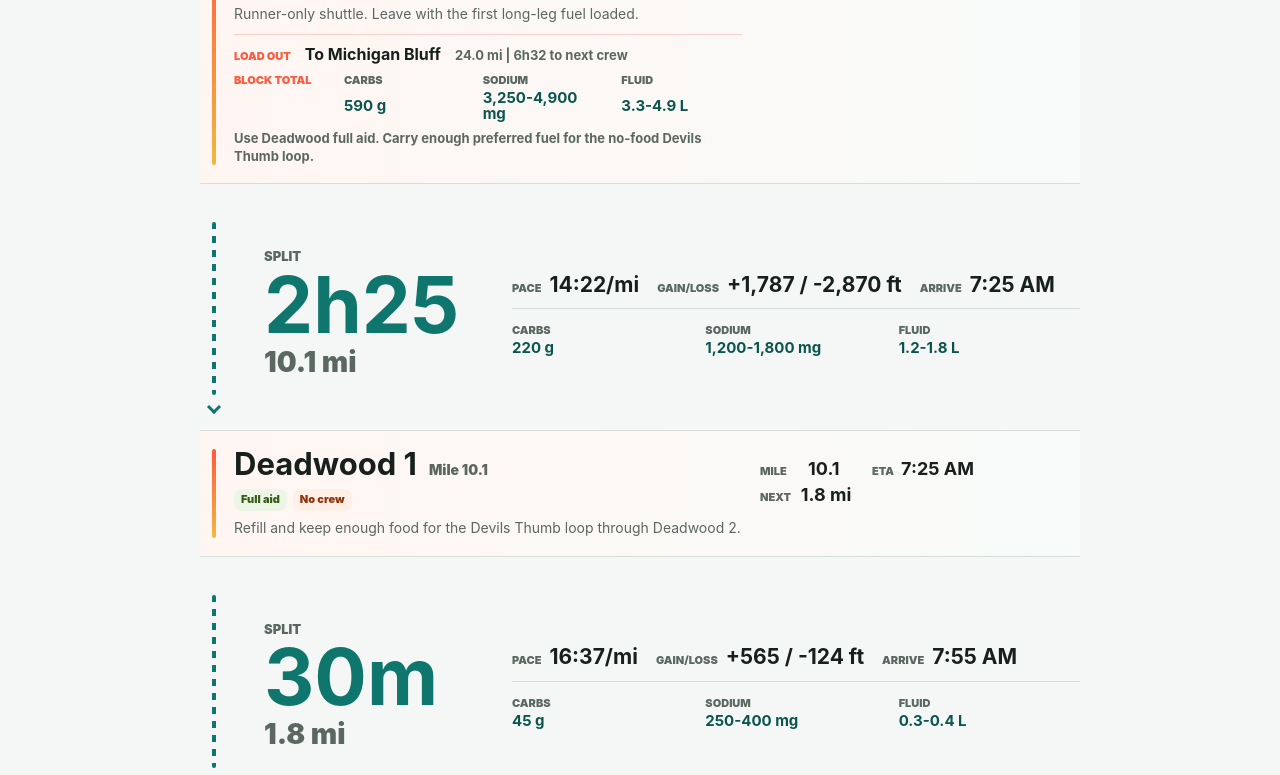
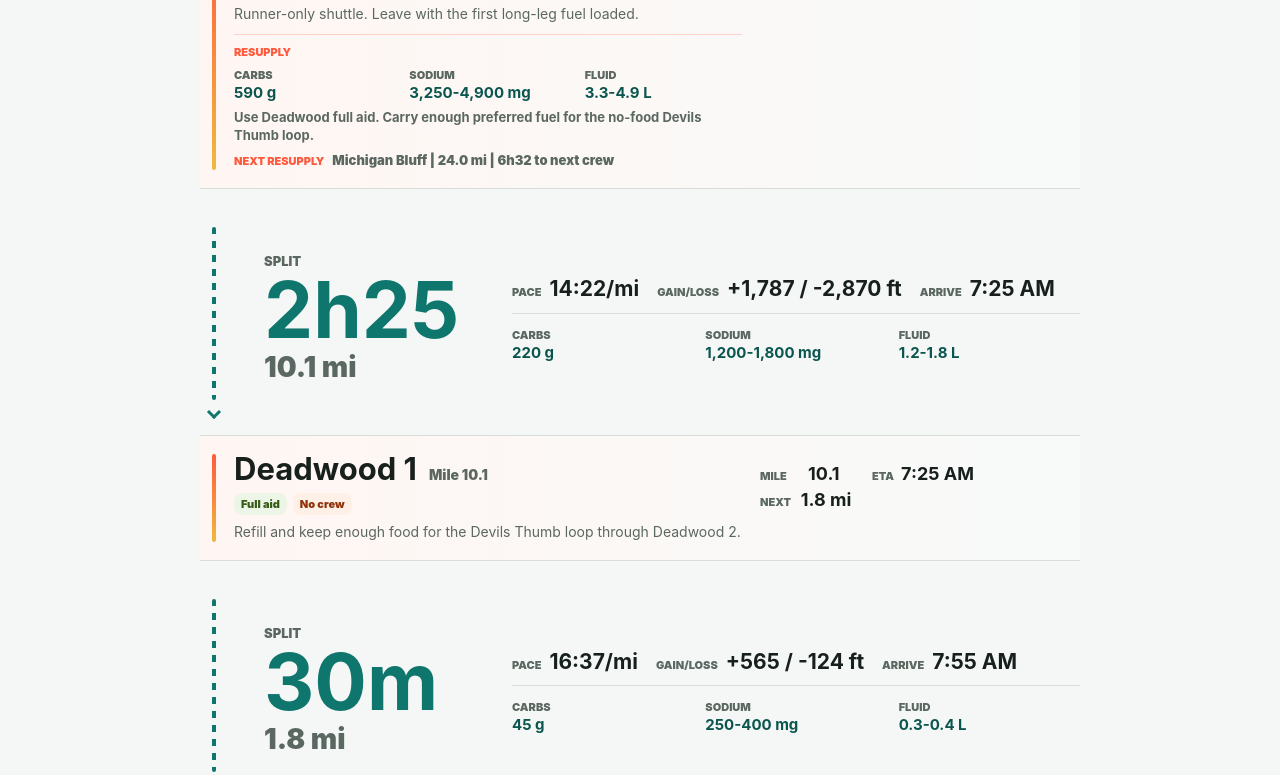
Before and after one commit to cyrusaf/canyons-100k-plan, a website: page docs/index.html in a window 1280 px wide. Shown: the part 625-1400 px from the top of the page. Drawn offline with Linux system fonts and the light colour scheme.

Commit message:
Clarify resupply labels

```diff
--- a/docs/index.html
+++ b/docs/index.html
@@ -438,7 +438,8 @@ h2 {
 }
 
 .resupply-range,
-.resupply-note {
+.resupply-note,
+.resupply-context {
   color: var(--muted);
   font-size: 13px;
   font-weight: 750;
@@ -446,7 +447,7 @@ h2 {
 
 .resupply-fuel {
   display: grid;
-  grid-template-columns: repeat(2, minmax(0, 1fr));
+  grid-template-columns: repeat(auto-fit, minmax(88px, 1fr));
   gap: 8px 12px;
 }
 
@@ -455,15 +456,6 @@ h2 {
   display: grid;
   gap: 2px;
   min-width: 88px;
-}
-
-.resupply-fuel .resupply-total {
-  grid-column: 1 / -1;
-  min-width: 0;
-}
-
-.resupply-total .label {
-  color: var(--crew);
 }
 
 .resupply-fuel strong,
@@ -475,6 +467,27 @@ h2 {
 
 .resupply-note {
   margin: 0;
+}
+
+.resupply-context {
+  display: flex;
+  flex-wrap: wrap;
+  gap: 3px 8px;
+  align-items: baseline;
+  margin: 0;
+}
+
+.resupply-context-label {
+  color: var(--crew);
+  font-size: 11px;
+  font-weight: 900;
+  text-transform: uppercase;
+}
+
+.resupply-context-detail,
+.resupply-context-detail strong {
+  color: var(--muted);
+  font-weight: 900;
 }
 
 .leg {
@@ -1231,7 +1244,7 @@ h2 {
   display: grid;
   grid-column: 3;
   grid-row: 2;
-  grid-template-columns: minmax(0, 1fr) auto;
+  grid-template-columns: auto minmax(0, 1fr);
   gap: 3px 8px;
   align-self: stretch;
   min-width: 0;
@@ -1248,15 +1261,34 @@ h2 {
 }
 
 .station-resupply strong {
+  min-width: 0;
+  overflow: hidden;
   font-size: 15px;
   line-height: 1.1;
+  text-overflow: ellipsis;
   white-space: nowrap;
 }
 
-.station-resupply em {
+.station-resupply-meta {
   grid-column: 1 / 3;
+  display: flex;
+  gap: 6px;
+  align-items: baseline;
+  min-width: 0;
+}
+
+.station-resupply-meta span {
+  display: inline;
+  flex: 0 0 auto;
+  color: var(--crew);
+  font-size: 10.5px;
+  line-height: 1.05;
+}
+
+.station-resupply-meta em {
+  min-width: 0;
   overflow: hidden;
-  color: var(--ink);
+  color: var(--muted);
   font-size: 13px;
   font-style: normal;
   font-weight: 850;
@@ -1367,7 +1399,7 @@ h2 {
     font-size: 13px;
   }
 
-  .station-resupply em {
+  .station-resupply-meta em {
     font-size: 12px;
   }
 }
@@ -1662,14 +1694,9 @@ h2 {
   }
 
   .resupply-fuel {
-    grid-template-columns: auto repeat(3, minmax(0, 1fr));
+    grid-template-columns: repeat(3, minmax(0, 1fr));
     gap: 8px 18px;
     max-width: 680px;
-  }
-
-  .resupply-fuel .resupply-total {
-    grid-column: auto;
-    min-width: 92px;
   }
 
   .leg {
@@ -1930,7 +1957,7 @@ h2 {
     white-space: nowrap;
   }
 
-  .station-resupply em {
+  .station-resupply-meta em {
     font-size: 10.5px;
   }
 
@@ -2236,19 +2263,17 @@ h2 {
               <div class="badges"><span class="badge warn">No crew</span><span class="badge">Start</span></div>
               <p class="stop-note">Runner-only shuttle. Leave with the first long-leg fuel loaded.</p>
 
-              <div class="resupply" aria-label="Load out from China Wall Start to Michigan Bluff">
+              <div class="resupply" aria-label="Resupply from China Wall Start to Michigan Bluff">
                 <div class="resupply-head">
-                  <span class="label">Load out</span>
-                  <strong>To Michigan Bluff</strong>
-                  <span class="resupply-range">24.0 mi | 6h32 to next crew</span>
-                </div>
-                <div class="resupply-fuel" aria-label="Block total to cover before Michigan Bluff">
-                  <span class="resupply-total"><span class="label">Block total</span></span>
+                  <span class="label">Resupply</span>
+                </div>
+                <div class="resupply-fuel" aria-label="Fuel to cover before Michigan Bluff">
                   <span><span class="label">Carbs</span><strong>590 g</strong></span>
                   <span><span class="label">Sodium</span><strong>3,250-4,900 mg</strong></span>
                   <span><span class="label">Fluid</span><strong>3.3-4.9 L</strong></span>
                 </div>
                 <p class="resupply-note">Use Deadwood full aid. Carry enough preferred fuel for the no-food Devils Thumb loop.</p>
+                <p class="resupply-context"><span class="resupply-context-label">Next resupply</span> <span class="resupply-context-detail"><strong>Michigan Bluff</strong> | 24.0 mi | 6h32 to next crew</span></p>
               </div>
             </div>
             <div class="stop-side" aria-label="China Wall Start timing">
@@ -2532,19 +2557,17 @@ h2 {
               <div class="badges"><span class="badge crew">Crew stop</span><span class="badge aid">Aid</span><span class="badge warn">Cut 12:45 PM</span></div>
               <p class="stop-note">CREW HERE: arrive by 10:40 AM. Fast bottle swap, cooling, sunscreen, quick stomach/feet check.</p>
 
-              <div class="resupply" aria-label="Load out from Michigan Bluff to Foresthill">
+              <div class="resupply" aria-label="Resupply from Michigan Bluff to Foresthill">
                 <div class="resupply-head">
-                  <span class="label">Load out</span>
-                  <strong>To Foresthill</strong>
-                  <span class="resupply-range">5.9 mi | 1h31 to next crew</span>
-                </div>
-                <div class="resupply-fuel" aria-label="Block total to cover before Foresthill">
-                  <span class="resupply-total"><span class="label">Block total</span></span>
+                  <span class="label">Resupply</span>
+                </div>
+                <div class="resupply-fuel" aria-label="Fuel to cover before Foresthill">
                   <span><span class="label">Carbs</span><strong>135 g</strong></span>
                   <span><span class="label">Sodium</span><strong>750-1,150 mg</strong></span>
                   <span><span class="label">Fluid</span><strong>0.8-1.1 L</strong></span>
                 </div>
                 <p class="resupply-note">Short crew-to-crew block. Keep the handoff fast and leave with simple calories.</p>
+                <p class="resupply-context"><span class="resupply-context-label">Next resupply</span> <span class="resupply-context-detail"><strong>Foresthill</strong> | 5.9 mi | 1h31 to next crew</span></p>
               </div>
             </div>
             <div class="stop-side" aria-label="Michigan Bluff timing">
@@ -2593,19 +2616,17 @@ h2 {
               <div class="badges"><span class="badge crew">Crew stop</span><span class="badge crew">Drop bag</span><span class="badge warn">Cut 2:30 PM</span></div>
               <p class="stop-note">CREW HERE: arrive by 12:15 PM. Main reset: bottles, drop bag, socks/lube if needed, preferred fuel for Cal Street.</p>
 
-              <div class="resupply" aria-label="Load out from Foresthill to Drivers Flat">
+              <div class="resupply" aria-label="Resupply from Foresthill to Drivers Flat">
                 <div class="resupply-head">
-                  <span class="label">Load out</span>
-                  <strong>To Drivers Flat</strong>
-                  <span class="resupply-range">17.6 mi | 4h16 to next crew</span>
-                </div>
-                <div class="resupply-fuel" aria-label="Block total to cover before Drivers Flat">
-                  <span class="resupply-total"><span class="label">Block total</span></span>
+                  <span class="label">Resupply</span>
+                </div>
+                <div class="resupply-fuel" aria-label="Fuel to cover before Drivers Flat">
                   <span><span class="label">Carbs</span><strong>385 g</strong></span>
                   <span><span class="label">Sodium</span><strong>2,150-3,200 mg</strong></span>
                   <span><span class="label">Fluid</span><strong>2.1-3.2 L</strong></span>
                 </div>
                 <p class="resupply-note">Longest crew-to-crew block. Use Cal 2 full aid, but leave Foresthill with the block covered.</p>
+                <p class="resupply-context"><span class="resupply-context-label">Next resupply</span> <span class="resupply-context-detail"><strong>Drivers Flat</strong> | 17.6 mi | 4h16 to next crew</span></p>
               </div>
             </div>
             <div class="stop-side" aria-label="Foresthill timing">
@@ -2701,19 +2722,17 @@ h2 {
               <div class="badges"><span class="badge crew">Crew stop</span><span class="badge aid">Aid</span><span class="badge warn">Cut 7:45 PM</span></div>
               <p class="stop-note">CREW HERE: arrive by 4:45 PM. Last handoff: lights, warmth, calories through the finish, decisive exit.</p>
 
-              <div class="resupply" aria-label="Load out from Drivers Flat to Finish">
+              <div class="resupply" aria-label="Resupply from Drivers Flat to Finish">
                 <div class="resupply-head">
-                  <span class="label">Load out</span>
-                  <strong>To Finish</strong>
-                  <span class="resupply-range">15.6 mi | 4h05 to finish</span>
-                </div>
-                <div class="resupply-fuel" aria-label="Block total to cover before Finish">
-                  <span class="resupply-total"><span class="label">Block total</span></span>
+                  <span class="label">Resupply</span>
+                </div>
+                <div class="resupply-fuel" aria-label="Fuel to cover before Finish">
                   <span><span class="label">Carbs</span><strong>365 g</strong></span>
                   <span><span class="label">Sodium</span><strong>2,050-3,050 mg</strong></span>
                   <span><span class="label">Fluid</span><strong>2.1-3.2 L</strong></span>
                 </div>
                 <p class="resupply-note">Final personal-fuel load. Add light, warm layer, and enough finish fuel to avoid bargaining.</p>
+                <p class="resupply-context"><span class="resupply-context-label">Next resupply</span> <span class="resupply-context-detail"><strong>Finish</strong> | 15.6 mi | 4h05 to finish</span></p>
               </div>
             </div>
             <div class="stop-side" aria-label="Drivers Flat timing">
--- a/src/styles.css
+++ b/src/styles.css
@@ -431,7 +431,8 @@ h2 {
 }
 
 .resupply-range,
-.resupply-note {
+.resupply-note,
+.resupply-context {
   color: var(--muted);
   font-size: 13px;
   font-weight: 750;
@@ -439,7 +440,7 @@ h2 {
 
 .resupply-fuel {
   display: grid;
-  grid-template-columns: repeat(2, minmax(0, 1fr));
+  grid-template-columns: repeat(auto-fit, minmax(88px, 1fr));
   gap: 8px 12px;
 }
 
@@ -448,15 +449,6 @@ h2 {
   display: grid;
   gap: 2px;
   min-width: 88px;
-}
-
-.resupply-fuel .resupply-total {
-  grid-column: 1 / -1;
-  min-width: 0;
-}
-
-.resupply-total .label {
-  color: var(--crew);
 }
 
 .resupply-fuel strong,
@@ -468,6 +460,27 @@ h2 {
 
 .resupply-note {
   margin: 0;
+}
+
+.resupply-context {
+  display: flex;
+  flex-wrap: wrap;
+  gap: 3px 8px;
+  align-items: baseline;
+  margin: 0;
+}
+
+.resupply-context-label {
+  color: var(--crew);
+  font-size: 11px;
+  font-weight: 900;
+  text-transform: uppercase;
+}
+
+.resupply-context-detail,
+.resupply-context-detail strong {
+  color: var(--muted);
+  font-weight: 900;
 }
 
 .leg {
@@ -1224,7 +1237,7 @@ h2 {
   display: grid;
   grid-column: 3;
   grid-row: 2;
-  grid-template-columns: minmax(0, 1fr) auto;
+  grid-template-columns: auto minmax(0, 1fr);
   gap: 3px 8px;
   align-self: stretch;
   min-width: 0;
@@ -1241,15 +1254,34 @@ h2 {
 }
 
 .station-resupply strong {
+  min-width: 0;
+  overflow: hidden;
   font-size: 15px;
   line-height: 1.1;
+  text-overflow: ellipsis;
   white-space: nowrap;
 }
 
-.station-resupply em {
+.station-resupply-meta {
   grid-column: 1 / 3;
+  display: flex;
+  gap: 6px;
+  align-items: baseline;
+  min-width: 0;
+}
+
+.station-resupply-meta span {
+  display: inline;
+  flex: 0 0 auto;
+  color: var(--crew);
+  font-size: 10.5px;
+  line-height: 1.05;
+}
+
+.station-resupply-meta em {
+  min-width: 0;
   overflow: hidden;
-  color: var(--ink);
+  color: var(--muted);
   font-size: 13px;
   font-style: normal;
   font-weight: 850;
@@ -1360,7 +1392,7 @@ h2 {
     font-size: 13px;
   }
 
-  .station-resupply em {
+  .station-resupply-meta em {
     font-size: 12px;
   }
 }
@@ -1655,14 +1687,9 @@ h2 {
   }
 
   .resupply-fuel {
-    grid-template-columns: auto repeat(3, minmax(0, 1fr));
+    grid-template-columns: repeat(3, minmax(0, 1fr));
     gap: 8px 18px;
     max-width: 680px;
-  }
-
-  .resupply-fuel .resupply-total {
-    grid-column: auto;
-    min-width: 92px;
   }
 
   .leg {
@@ -1923,7 +1950,7 @@ h2 {
     white-space: nowrap;
   }
 
-  .station-resupply em {
+  .station-resupply-meta em {
     font-size: 10.5px;
   }
 
```
Also changed, not shown: docs/canyons-100k-crew-guide.html (+69 -50 lines), docs/canyons-100k-route-tracker.html (+59 -28 lines), scripts/generate.js (+14 -12 lines), scripts/review.js (+6 -2 lines).
